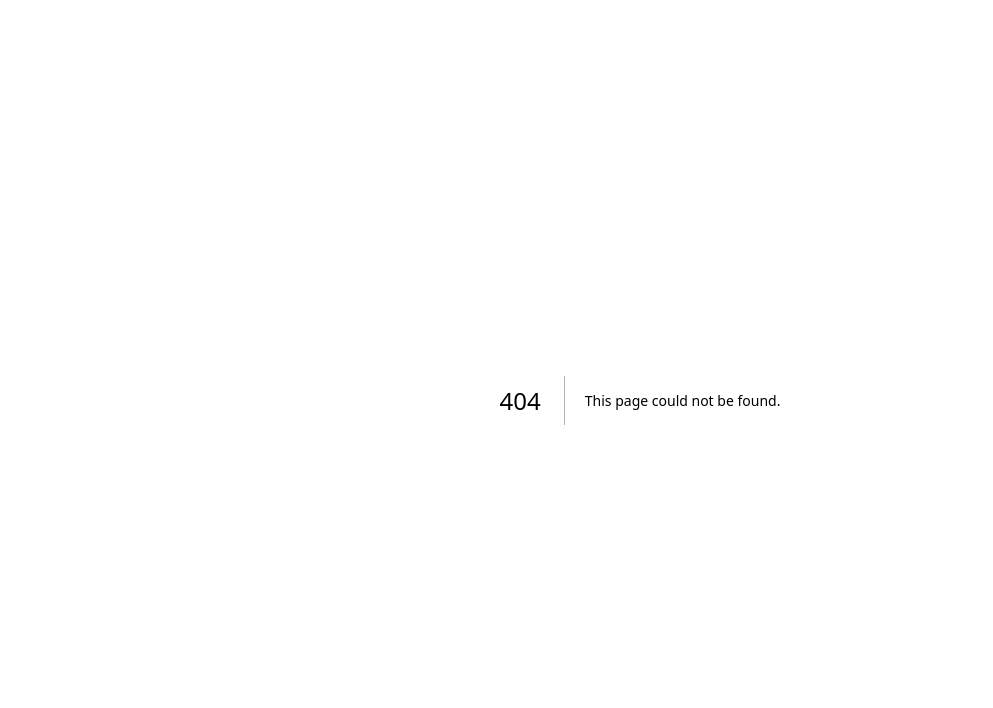
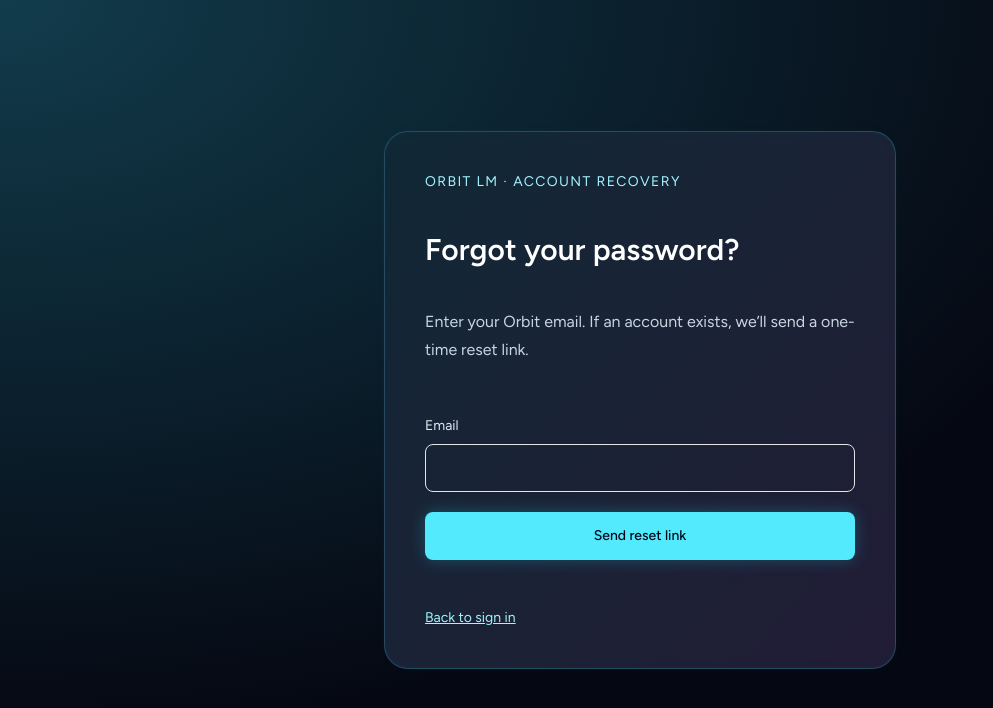
Before and after one commit to caueoliveiraribeiro-ui/myappccsolutions, a Next.js app: page /forgot-password in a window 1280 px wide. Before the commit this address had no page. Shown: the top 708 px of the page, without its empty margins (0-993 px from the left). Built offline with nearby package versions, Linux system fonts and the light colour scheme.

Commit message:
Add forgot password page

```diff
--- /dev/null
+++ b/app/forgot-password/page.tsx
@@ -0,0 +1,11 @@
+import { ForgotPasswordForm } from "@/components/forgot-password-form"
+
+export const dynamic = "force-dynamic"
+
+export default function ForgotPasswordPage() {
+  return (
+    <main className="grid min-h-screen place-items-center bg-[#050812] bg-[radial-gradient(ellipse_at_top_left,#123c4c,transparent_65%)] px-5 py-12 text-white">
+      <ForgotPasswordForm />
+    </main>
+  )
+}
```
